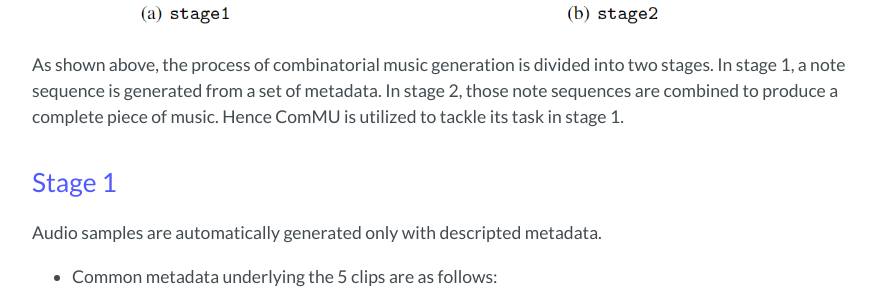
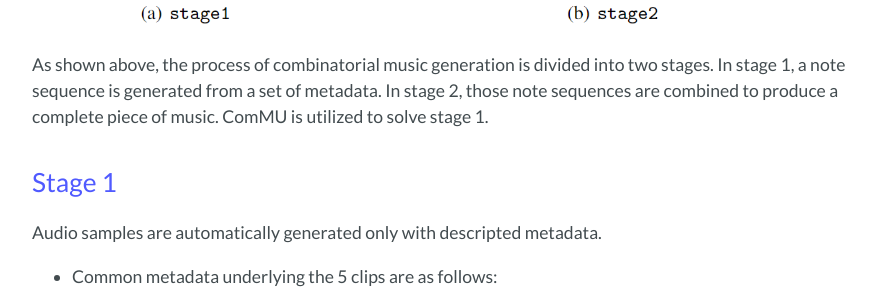
Before and after one commit to POZAlabs/ComMU, a Jekyll site: the page built from index.md, in a window 1280 px wide and 900 px high, scrolled down 2341 px. Shown: the part 206-500 px from the top of the window, without its empty margins (192-1081 px from the left). Built offline with Jekyll 4.4.1, drawn with Linux system fonts in a browser that asks for light colours; our own code applies the rules of GitHub Pages for plain Markdown files.

Commit message:
Update index.md

```diff
--- a/index.md
+++ b/index.md
@@ -37,7 +37,7 @@ ComMU has 11,144 MIDI samples that consist of short note sequences created by pr
 <div align="center">
   <img src="./assets/img/figure_1.png" width=1000x>
 </div>
-As shown above, the process of combinatorial music generation is divided into two stages. In stage 1, a note sequence is generated from a set of metadata. In stage 2, those note sequences are combined to produce a complete piece of music. Hence ComMU is utilized to tackle its task in stage 1.
+As shown above, the process of combinatorial music generation is divided into two stages. In stage 1, a note sequence is generated from a set of metadata. In stage 2, those note sequences are combined to produce a complete piece of music. ComMU is utilized to solve stage 1.
 
 
 
```
